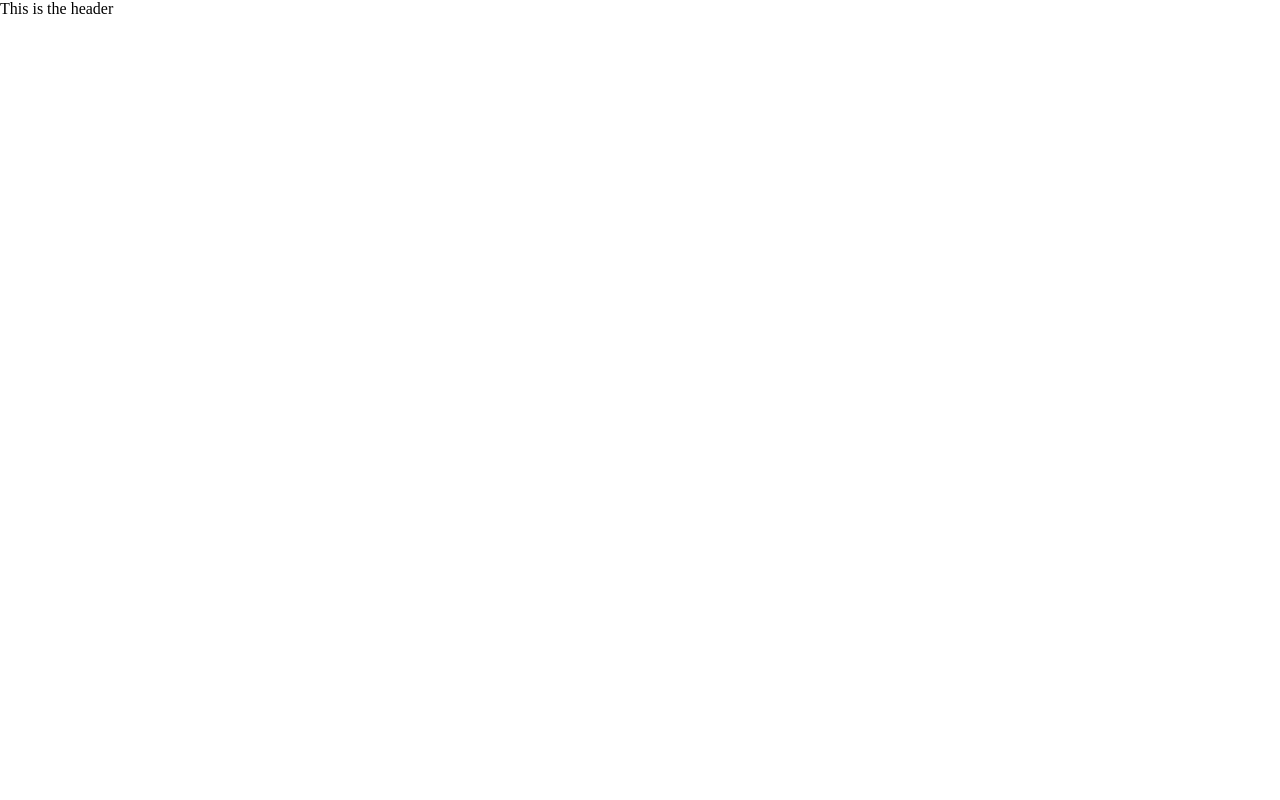
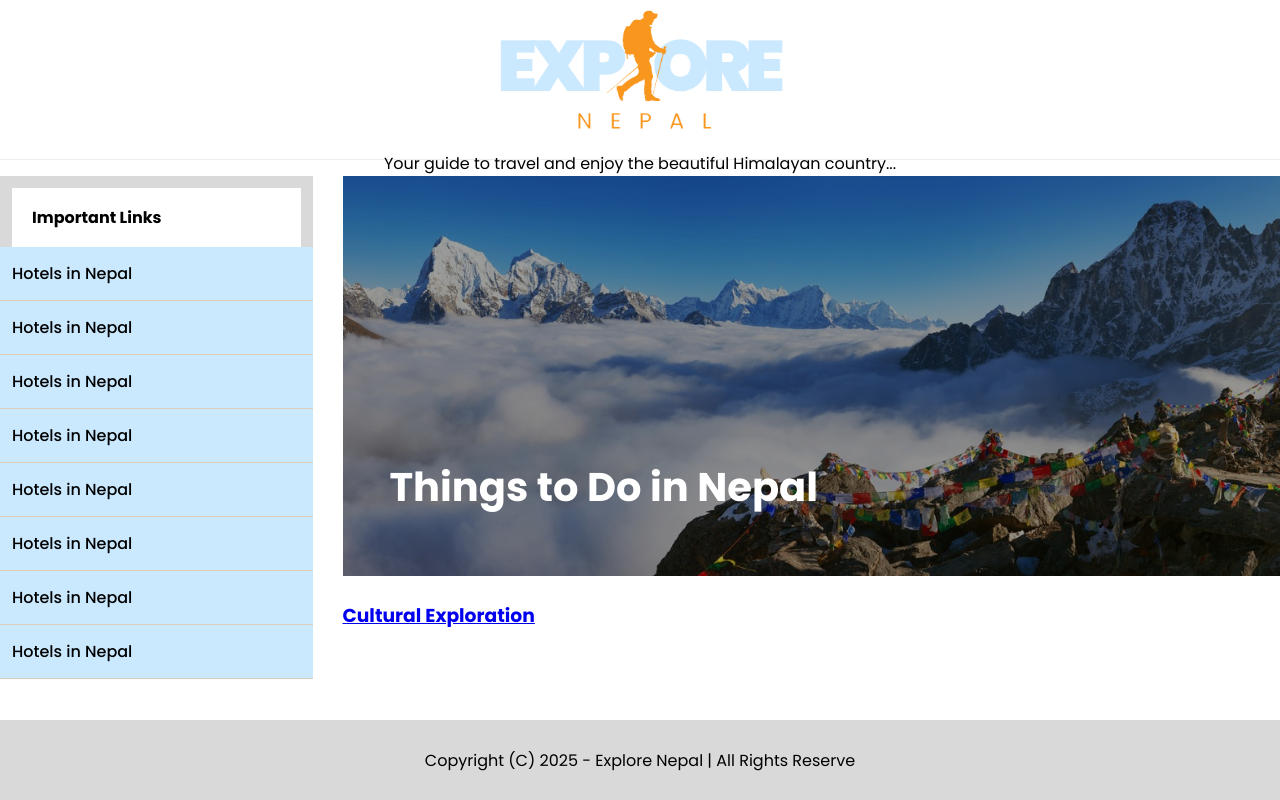
Before and after one commit to bishwascodes/Vanilla-Web-Development, a plain HTML site: page Flexbox Scrolling Project/index.html in a window 1280 px wide. Drawn offline with Linux system fonts and the light colour scheme.

Commit message:
After working on layouts

```diff
--- a/Flexbox Scrolling Project/assets/style.css
+++ b/Flexbox Scrolling Project/assets/style.css
@@ -5,4 +5,115 @@
 }
 
 /* Importing Fonts */
-@import url('https://fonts.googleapis.com/css2?family=Poppins:ital,wght@0,400;0,500;0,700;1,400;1,500;1,700&display=swap');
+
+
+body{
+    font-family: "Poppins", serif;
+  font-weight: 400;
+  font-style: normal;
+}
+
+/* Utilities Classes */
+img{
+    max-width: 100%;
+    height: auto;
+}
+.container{
+    max-width: 1440px;
+    margin: 0 auto;
+}
+.d-flex{
+    display: flex;
+}
+.text-center{
+    text-align: center;
+}
+. align-items-center{
+    align-items: center;
+}
+.justify-content-center{
+    justify-content: center;
+}
+/* Homepage */
+/* Layout */
+body{
+    height: 100vh;
+}
+header{
+    height: 20vh;
+}
+main{
+    height: 70vh;
+    padding-top: 1rem;
+    overflow-y: scroll;
+}
+footer{
+    height: 10vh;
+}
+main aside{
+    flex-basis: 25%;
+}
+main section.main-content{
+    flex-basis: 75%;
+}
+.section-title{
+    padding: 17px 20px;
+    border-top: solid 12px #D9D9D9;
+    border-left: solid 12px #D9D9D9;
+    border-right: solid 12px #D9D9D9;
+    font-weight: bold;
+}
+header{
+    border-bottom: 1px solid #F2ECEC;
+    padding-bottom: 1rem;
+}
+header .logo-and-sub-title img{
+    max-width: 300px;
+    width: 100%;
+}
+.sidebar{
+    margin-right: 30px;
+}
+.sidebar ul li{
+    list-style-type: none;
+    background: #CAE9FF;
+    border-bottom: 1px solid #DCCCBB;
+    padding:14px 12px;
+
+}
+.sidebar ul li a{
+    text-decoration: none;
+    color: #000;
+    font-weight: 500;
+    font-size: 1rem;
+}
+main .hero{
+    height: 400px;
+    position: relative;
+
+    background: url('img/Hero_Section_background.jpeg');
+    background-size: cover;
+    padding-left: 5%;
+    padding-top: 30%;
+}
+main .hero::after{
+    content: " ";
+    position: absolute;
+    height: 100%;
+    width: 100%;
+    background: #00000062;
+    left: 0;
+    top: 0;
+}
+main .hero h1{
+    font-size: 40px;
+    color:#fff;
+    position: relative;
+    z-index: 9;
+}
+
+footer{
+    background: #D9D9D9;
+    padding-top: 28px;
+    padding-bottom: 28px;
+}
--- a/Flexbox Scrolling Project/index.html
+++ b/Flexbox Scrolling Project/index.html
@@ -1,11 +1,16 @@
 <!DOCTYPE html>
 <html lang="en">
+
 <head>
     <meta charset="UTF-8">
     <meta name="viewport" content="width=device-width, initial-scale=1.0">
     <title>Layouts Mastery in CSS</title>
     <link rel="stylesheet" href="assets/style.css">
+    <style>
+        @import url('https://fonts.googleapis.com/css2?family=Poppins:ital,wght@0,400;0,500;0,700;1,400;1,500;1,700&display=swap');
+    </style>
 </head>
+
 <body>
     <!-- Have a list of cards in html. Arrange the cards in a flexbox where after 3 cards they wrap to the next row.
 
@@ -14,18 +19,53 @@
     Use flexboxes at the top level to arrange a header, body, and footer. Have the header and footer be a specific height and have the body grow to fill the remainder of the page. The body will never push the footer out of view. When the content inside the body is too large, have the body be scrollable (again, without pushing the footer out of view).
     -->
     <header>
-        This is the header
+        <div class="container">
+            <div class="logo-and-sub-title text-center">
+                <img src="assets/img/Explore Nepal Logo.png" alt="Explore Nepal Logo">
+                <p>Your guide to travel and enjoy the beautiful Himalayan country...</p>
+            </div>
+        </div>
     </header>
     <main>
-        <aside class="sidebar">
-
-        </aside>
-        <section class="main-content">
-
-        </section>
+        <div class="container">
+            <div class="d-flex">
+                <aside class="sidebar">
+                    <div class="section-title">Important Links</div>
+                    <ul>
+                        <li><a href="#">Hotels in Nepal</a></li>
+                        <li><a href="#">Hotels in Nepal</a></li>
+                        <li><a href="#">Hotels in Nepal</a></li>
+                        <li><a href="#">Hotels in Nepal</a></li>
+                        <li><a href="#">Hotels in Nepal</a></li>
+                        <li><a href="#">Hotels in Nepal</a></li>
+                        <li><a href="#">Hotels in Nepal</a></li>
+                        <li><a href="#">Hotels in Nepal</a></li>
+                    </ul>
+                </aside>
+                <section class="main-content">
+                    <section class="hero">
+                        <h1>Things to Do in Nepal</h1>
+                    </section>
+                    <section class="cards-sections">
+                        <div class="d-flex">
+                            <div class="card">
+                                <a href="#">
+                                    <img src="" alt="">
+                                    <h3>Cultural Exploration</h3>
+                                </a>
+                            </div>
+                        </div>
+                    </section>
+                </section>
+            </div>
+        </div>
     </main>
     <footer>
+        <div class="container d-flex  align-items-center justify-content-center">
+            <p>Copyright (C) 2025 - Explore Nepal | All Rights Reserve </p>
+        </div>
+    </footer>
 
-    </footer>
 </body>
+
 </html>
```
Also changed, not shown: Flexbox Scrolling Project/assets/img/Explore Nepal Logo.png (added), Flexbox Scrolling Project/assets/img/Hero_Section_background.jpeg (added).
